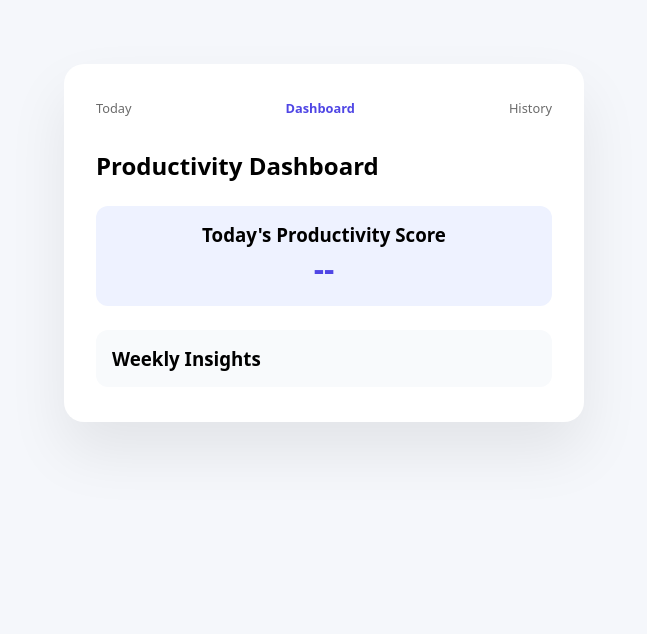
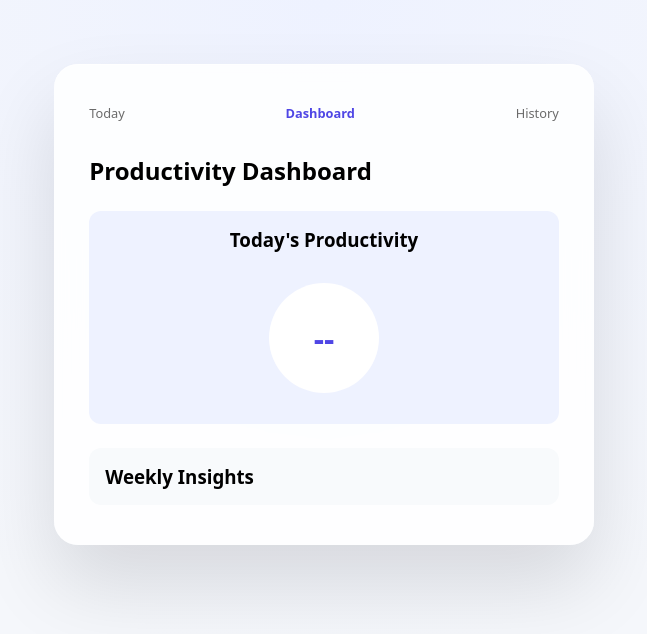
Before and after one commit to vanshikavats23/mood-productivity-tracker, a plain HTML site: page dashboard.html in a window 1280 px wide. Shown: the whole page, without its empty margins (316-963 px from the left). Drawn offline with Linux system fonts and the light colour scheme.

Commit message:
improvisation

```diff
--- a/dashboard.html
+++ b/dashboard.html
@@ -8,7 +8,7 @@
 </head>
 <body>
 
-  <main class="app">
+  <main class="app page">
     <nav class="nav">
       <a href="index.html">Today</a>
       <a class="active" href="dashboard.html">Dashboard</a>
@@ -16,11 +16,14 @@
     </nav>
 
     <h2>Productivity Dashboard</h2>
+<section class="score">
+  <h3>Today's Productivity</h3>
 
-    <section class="score">
-      <h3>Today's Productivity Score</h3>
-      <div id="scoreValue">--</div>
-    </section>
+  <div class="ring">
+    <span id="scoreValue">--</span>
+  </div>
+</section>
+
 
     <section class="insights">
       <h3>Weekly Insights</h3>
@@ -29,6 +32,8 @@
     </section>
   </main>
 
-  <script src="dashboard.js"></script>
+  <script src="js/dashboard.js"></script>
+  <script src="js/navigation.js"></script>
+
 </body>
 </html>
--- a/dashboard.js
+++ b/js/dashboard.js
@@ -29,3 +29,7 @@ if (history.length > 0) {
   bestDayInsight.textContent =
     `Your highest productivity was on ${bestDay.date} with score ${bestDay.score}.`;
 }
+document.documentElement.style.setProperty(
+  "--progress",
+  today.score
+);
--- /dev/null
+++ b/js/navigation.js
@@ -0,0 +1,16 @@
+const links = document.querySelectorAll(".nav a");
+
+links.forEach(link => {
+  link.addEventListener("click", e => {
+    e.preventDefault();
+
+    const target = link.getAttribute("href");
+    const page = document.querySelector(".page");
+
+    page.classList.add("page-exit");
+
+    setTimeout(() => {
+      window.location.href = target;
+    }, 300);
+  });
+});
--- a/style.css
+++ b/style.css
@@ -11,24 +11,33 @@
   font-family: system-ui, sans-serif;
 }
 body {
-  background: #f5f7fb;
   min-height: 100vh;
   display: flex;
   justify-content: center;
   align-items: flex-start;
   padding: 4rem 1rem;
+  background: radial-gradient(
+    1200px circle at top,
+    var(--accent-soft),
+    #f5f7fb 55%
+  );
+  transition: background 0.6s ease;
 }
 
 
+.app {
+  background: rgba(255, 255, 255, 0.85);
+  backdrop-filter: blur(18px);
+  width: 100%;
+  max-width: 540px;
+  padding: 2.5rem 2.2rem;
+  border-radius: 24px;
+  box-shadow:
+    0 40px 80px rgba(0,0,0,0.12),
+    inset 0 1px 0 rgba(255,255,255,0.6);
+  position: relative;
+}
 
-.app {
-  background: #ffffff;
-  width: 100%;
-  max-width: 520px;
-  padding: 2.2rem 2rem;
-  border-radius: 20px;
-  box-shadow: 0 30px 60px rgba(0,0,0,0.08);
-}
 .nav {
   display: flex;
   justify-content: space-between;
@@ -189,6 +198,34 @@ button:hover {
 
 /* Mood card click feel */
 .mood-card {
+  position: relative;
+  overflow: hidden;
+}
+
+.mood-card::after {
+  content: "";
+  position: absolute;
+  inset: 0;
+  background: linear-gradient(
+    120deg,
+    transparent,
+    rgba(255,255,255,0.4),
+    transparent
+  );
+  transform: translateX(-100%);
+}
+
+.mood-card.active::after {
+  animation: shine 0.8s ease;
+}
+
+@keyframes shine {
+  to {
+    transform: translateX(100%);
+  }
+}
+
+.mood-card {
   transition: all 0.25s ease;
 }
 .empty-state {
@@ -204,3 +241,55 @@ button:hover {
   margin-top: 0.4rem;
   color: #777;
 }
+/* ===== Page Transitions ===== */
+
+.page {
+  opacity: 0;
+  transform: translateY(12px);
+  animation: pageEnter 0.45s ease forwards;
+}
+
+@keyframes pageEnter {
+  to {
+    opacity: 1;
+    transform: translateY(0);
+  }
+}
+
+.page-exit {
+  opacity: 0;
+  transform: translateY(-12px);
+  transition: all 0.35s ease;
+}
+
+.ring {
+  width: 140px;
+  height: 140px;
+  border-radius: 50%;
+  background:
+    conic-gradient(
+      var(--accent) calc(var(--progress) * 1%),
+      #e5e7eb 0
+    );
+  display: flex;
+  align-items: center;
+  justify-content: center;
+  margin: 1rem auto 0;
+  position: relative;
+}
+
+.ring::before {
+  content: "";
+  width: 110px;
+  height: 110px;
+  background: #fff;
+  border-radius: 50%;
+  position: absolute;
+}
+
+.ring span {
+  position: relative;
+  font-size: 1.8rem;
+  font-weight: 600;
+  color: var(--accent);
+}
```
Also changed, not shown: history.html (+4 -2 lines), index.html (+4 -2 lines), js/main.js (renamed from main.js, +17 -5 lines), js/history.js (renamed from history.js).
